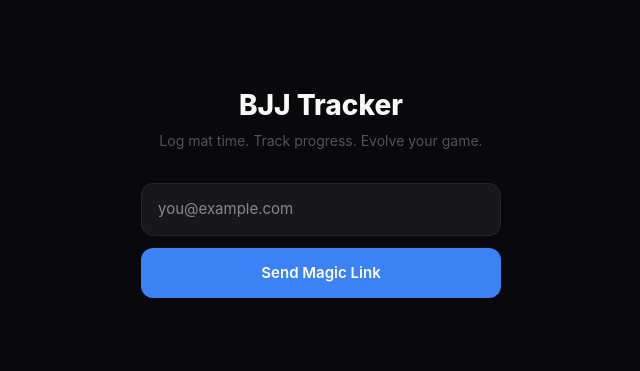
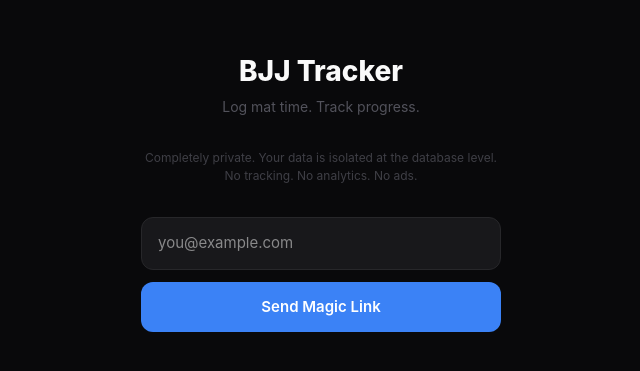
Before and after one commit to miguelito4/bjj-tracker, a Next.js app: page /auth in a window 1280 px wide. Shown: the part 209-580 px from the top of the page, without its empty margins (319-959 px from the left). Built offline with nearby package versions, Linux system fonts and the light colour scheme; no server answers.

Commit message:
Update landing page copy

```diff
--- a/app/auth/page.tsx
+++ b/app/auth/page.tsx
@@ -29,7 +29,10 @@ export default function AuthPage() {
           BJJ Tracker
         </h1>
         <p style={{ color: "#52525b", fontSize: 14, marginBottom: 32 }}>
-          Log mat time. Track progress. Evolve your game.
+          Log mat time. Track progress.
+        </p>
+        <p style={{ color: "#3f3f46", fontSize: 12, marginBottom: 32, lineHeight: 1.5 }}>
+          Completely private. Your data is isolated at the database level. No tracking. No analytics. No ads.
         </p>
         {sent ? (
           <div style={{
```
